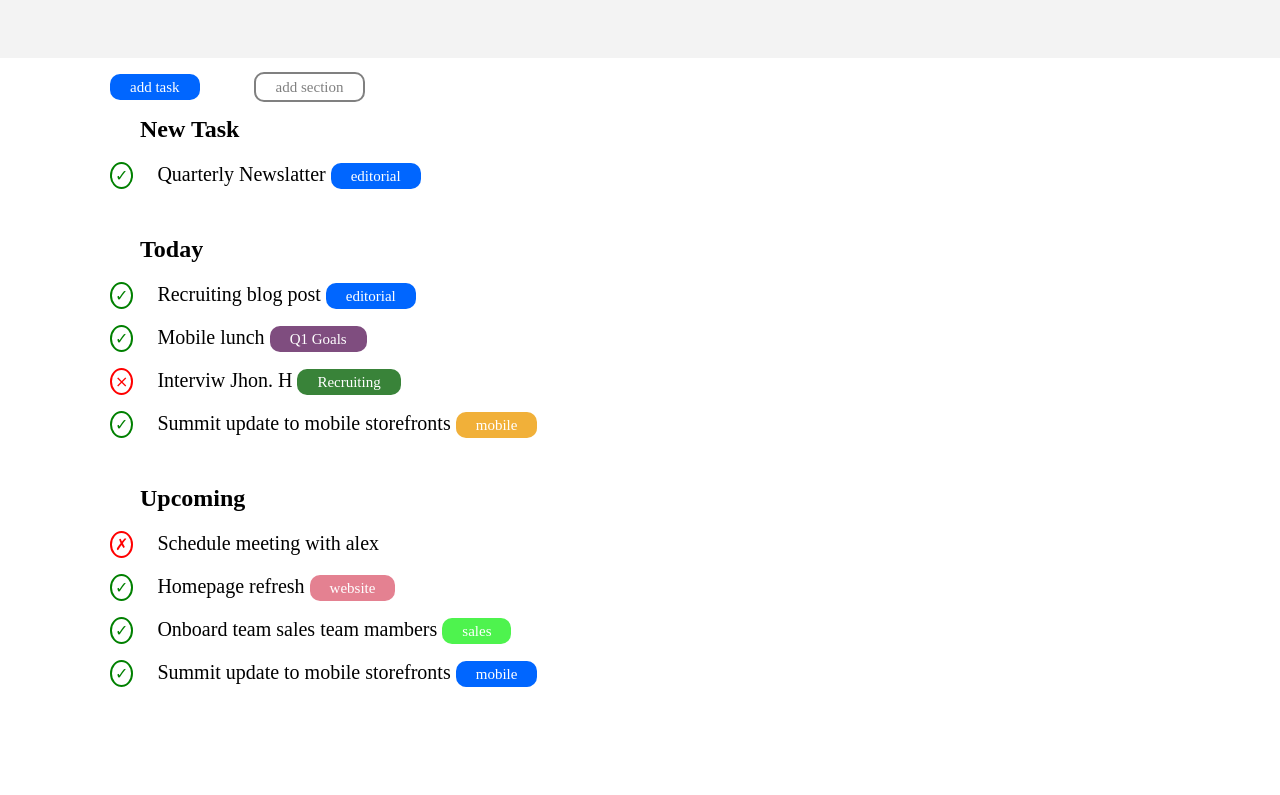
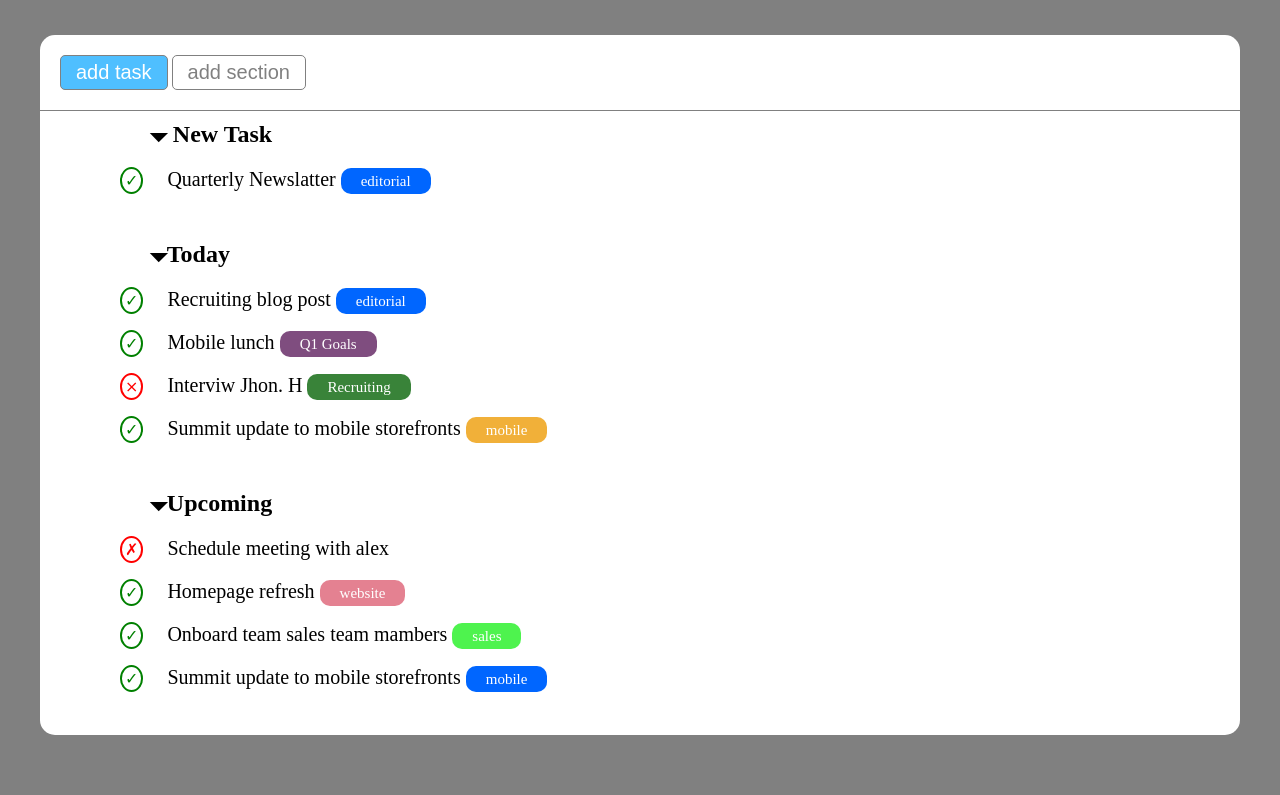
Before and after one commit to alex2000d/html-css-toboolist, a plain HTML site: page index.html in a window 1280 px wide. Shown: the part 77-872 px from the top of the page. Before the commit the page ends 800 px from the top, so only its background shows below. Drawn offline with Linux system fonts and the light colour scheme.

Commit message:
[FIX] Fix the exsercise and esercizio finito

```diff
--- a/css/style.css
+++ b/css/style.css
@@ -6,41 +6,74 @@
 
 /* header */
 header{
-    background-size: 300px;
-    height: 75px;
+    padding: 10px 0px 10px 10px;
+}
 
-    padding: 10px;
+h1{
+    font-size: 45px;
 }
 
 .d-inline-block{
     display: inline-block;
 }
 
-.body{
+main{
     background-color: gray;
+    height: 800px;
+    padding: 40px 0px;
+}
+
+.contenuto{
+    border-radius: 15px;
+    height: 700px;
+    background-color: white;
+
 }
 
 .vertical-align{
     vertical-align: middle;
 }
 
-.py-30{
-    padding: 30px;
-    background-color: rgb(243, 243, 243);
+
+
+.container{
+    max-width: 1200px;
+    margin: 0px auto;
 }
 
-.container{
-    width: 1200px;
-    margin: 0 auto;
+.parte-superiore{
+    border-bottom: 1px solid gray;
+    padding: 30px 30px;
+}
+
+.parte-inferiore{
+    height: 600px;
+
+    padding: 10px;
 }
 
 .py-20{
     padding: 20px;
 }
 
-.my-30{
-    margin-top:1px;
-    margin-left: 50px;
+.btn{
+    border-radius: 5px;
+    padding: 5px 15px;
+    color: white;
+    font-size: 20px;
+}
+
+.btn-blu{
+    background-color: rgba(0, 162, 255, 0.69);
+    border: 1px solid gray
+}
+
+.btn-gray{
+    background-color: transparent;
+    border: 1px solid gray;
+    color: gray;
+
+
 }
 
 .font-size{
--- a/index.html
+++ b/index.html
@@ -13,21 +13,23 @@
         <h1 class="d-inline-block vertical-align ">TOBOOLIST</h1>
     </header>
     <!-- main -->
-    <main class="py-30"></main>
-
+    <main >
+      <!--parte superiore del main-->
       <div class="container">
-          <div class="background-white py-20">
-            <span class="my-30 font-size background-blu font1 ">add task</span>
-            <span class="my-30 font-size background-gray border ">add section</span>
+        <div class="contenuto">
+          <div class=" parte-superiore py-20">
+            <button class="btn btn-blu">add task</button>
+            <button class="btn btn-gray ">add section</button>
           </div>
 
-          <div class="container">
-             <h2 class="my-40">New Task</h2>
+            <!--parte inferiore del main-->
+          <div class="parte-inferiore">
+             <h2 class="my-40"> &#128899; New Task</h2>
 
              <div class="my-31"><span class="border-radius">&check;</span>
               <span class="font my background">Quarterly Newslatter <span class="font1">editorial</span></span>
              </div>
-             <h2 class="my-40 my-32">Today</h2>
+             <h2 class="my-40 my-32">&#128899;Today</h2>
 
             <div class="my-31"><span class="border-radius  ">&check;</span>
               <span class="font my background">Recruiting blog post <span class="font1">editorial</span></span>
@@ -42,7 +44,7 @@
             <div class="my-31"><span class="border-radius  ">&check;</span>
              <span class="font my-33 background">Summit update to mobile storefronts <span class="font4">mobile</span>
             </div>
-            <h2 class="my-40 my-32">Upcoming</h2>
+            <h2 class="my-40 my-32">&#128899;Upcoming</h2>
 
              <div class="my-31"><span class="border-radius-cross">&cross;</span>
               <span class="font my background">Schedule meeting with alex
@@ -63,6 +65,8 @@
 
           </div>
      </div>
+    </div>
+    </main>
 
 </body>
 </html>
```
